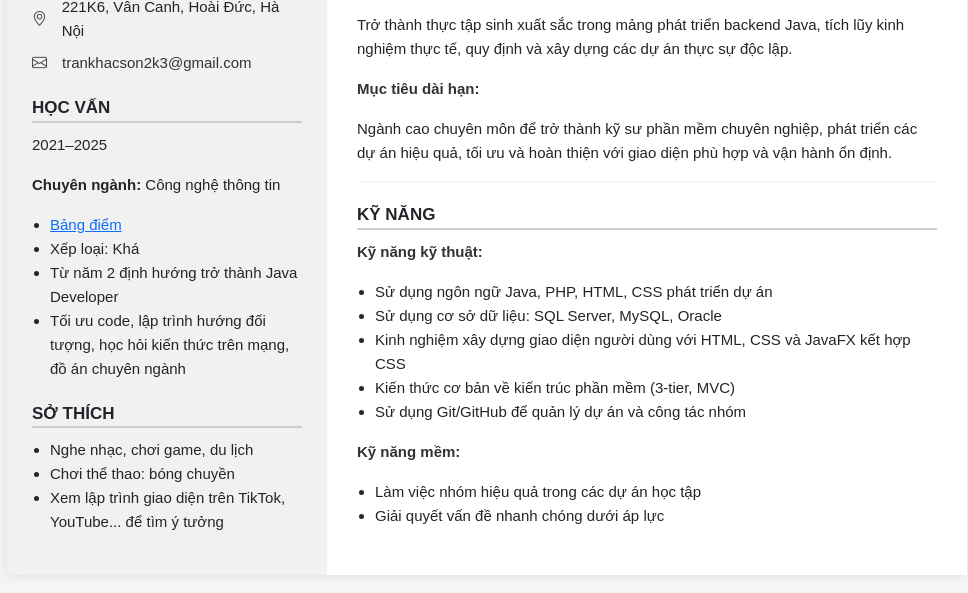
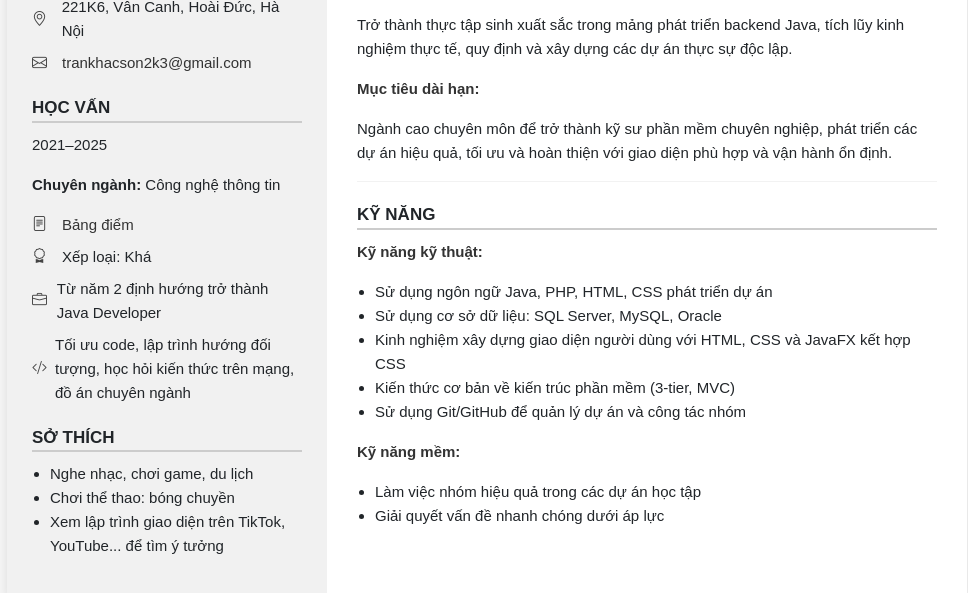
Before and after one commit to sontran2k3/CVINTER_Java, a website built with webpack: page index.html in a window 1280 px wide. Shown: the part 321-914 px from the top of the page, without its empty margins (153-1121 px from the left). Built offline with nearby package versions, Linux system fonts and the light colour scheme.

Commit message:
update bangdiem.html

```diff
--- a/index.html
+++ b/index.html
@@ -8,9 +8,6 @@
   <link href="https://cdn.jsdelivr.net/npm/bootstrap-icons@1.10.5/font/bootstrap-icons.css" rel="stylesheet">
   <link rel="icon" type="image/png" href="https://res.cloudinary.com/dqymmbybl/image/upload/v1748238443/iconcv_mxmdhl.png">
   <link href="https://fonts.googleapis.com/css2?family=Roboto:wght@400;700&display=swap" rel="stylesheet">
-
-
-
   <style>
     body {
       font-family: Arial, sans-serif;
@@ -69,30 +66,30 @@
     ul {
       padding-left: 18px;
     }
-    .contact-info li {
+    .contact-info li, .education-info li {
       margin-bottom: 8px;
       display: flex;
       align-items: center;
       transition: transform 0.2s ease;
     }
-    .contact-info li:hover {
+    .contact-info li:hover, .education-info li:hover {
       transform: translateX(5px);
     }
-    .contact-info i {
+    .contact-info i, .education-info i {
       width: 22px;
       color: #444;
       margin-right: 8px;
       transition: color 0.3s ease;
     }
-    .contact-info a {
+    .contact-info a, .education-info a {
       color: #333;
       text-decoration: none;
       transition: color 0.3s ease;
     }
-    .contact-info a:hover {
+    .contact-info a:hover, .education-info a:hover {
       color: #007bff;
     }
-    .contact-info li:hover i {
+    .contact-info li:hover i, .education-info li:hover i {
       color: #007bff;
     }
     p, li {
@@ -136,13 +133,12 @@
       p, li {
         font-size: 13px;
       }
-      .contact-info i {
+      .contact-info i, .education-info i {
         width: 20px;
       }
       .right-col {
         border-top: 2px solid #f1f1f1;
       }
-
       .transcript-link {
         color: #333;
         text-decoration: none;
@@ -151,6 +147,9 @@
       .transcript-link:hover {
         color: #007bff;
         text-decoration: underline;
+      }
+      .transcript-link[title] {
+        pointer-events: none; /* Ngăn tooltip trên mobile */
       }
     }
   </style>
@@ -173,11 +172,14 @@
     <div class="section-title">Học vấn</div>
     <p>2021–2025</p>
     <p><strong>Chuyên ngành:</strong> Công nghệ thông tin</p>
-    <ul>
-      <li><a href="bangdiem.html" class="transcript-link">Bảng điểm</a></li>
-      <li>Xếp loại: Khá</li>
-      <li>Từ năm 2 định hướng trở thành Java Developer</li>
-      <li>Tối ưu code, lập trình hướng đối tượng, học hỏi kiến thức trên mạng, đồ án chuyên ngành</li>
+    <ul class="list-unstyled education-info">
+      <li>
+        <i class="bi bi-file-text"></i>
+        <a href="bangdiem.html" class="transcript-link" title="Click vào để xem chi tiết bảng điểm">Bảng điểm</a>
+      </li>
+      <li><i class="bi bi-award"></i> Xếp loại: Khá</li>
+      <li><i class="bi bi-briefcase"></i> Từ năm 2 định hướng trở thành Java Developer</li>
+      <li><i class="bi bi-code-slash"></i> Tối ưu code, lập trình hướng đối tượng, học hỏi kiến thức trên mạng, đồ án chuyên ngành</li>
     </ul>
 
     <div class="section-title">Sở thích</div>
```
Also changed, not shown: bangdiem.html (+2 -0 lines), 1 other file.
